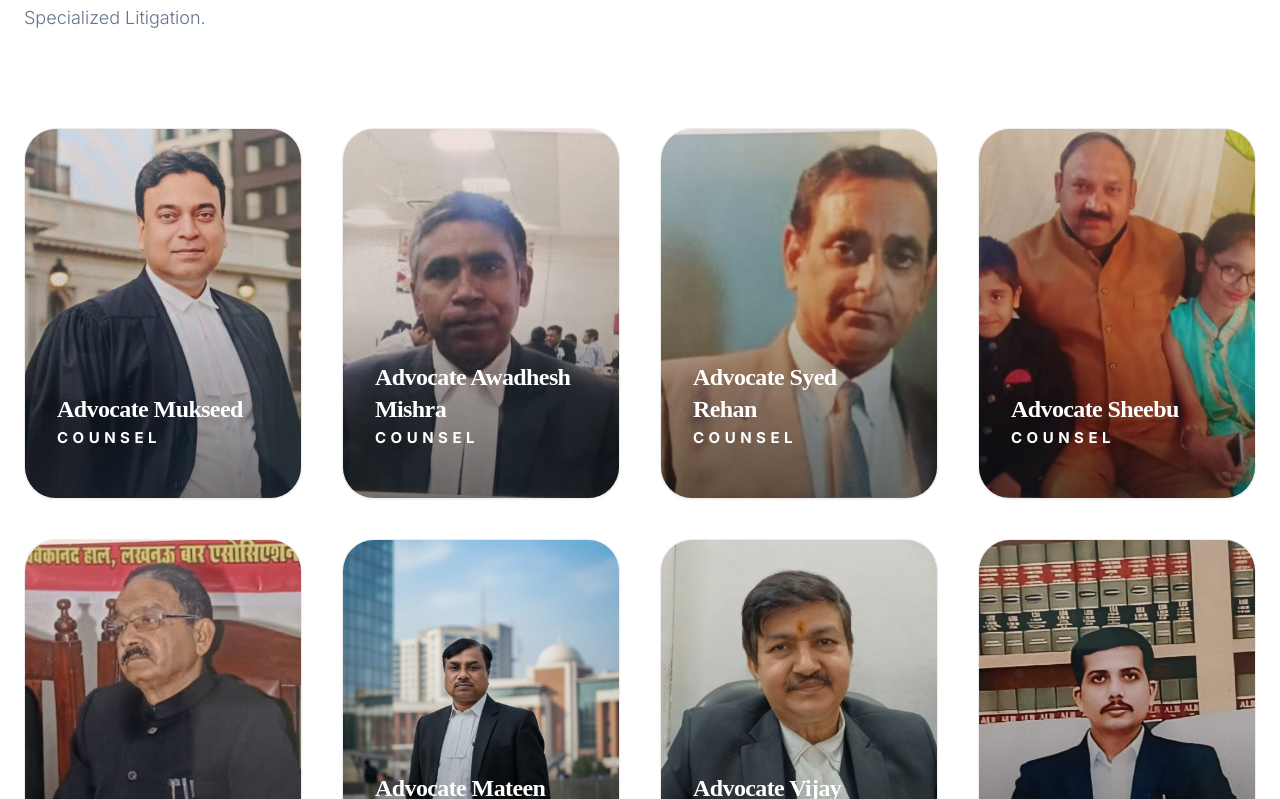
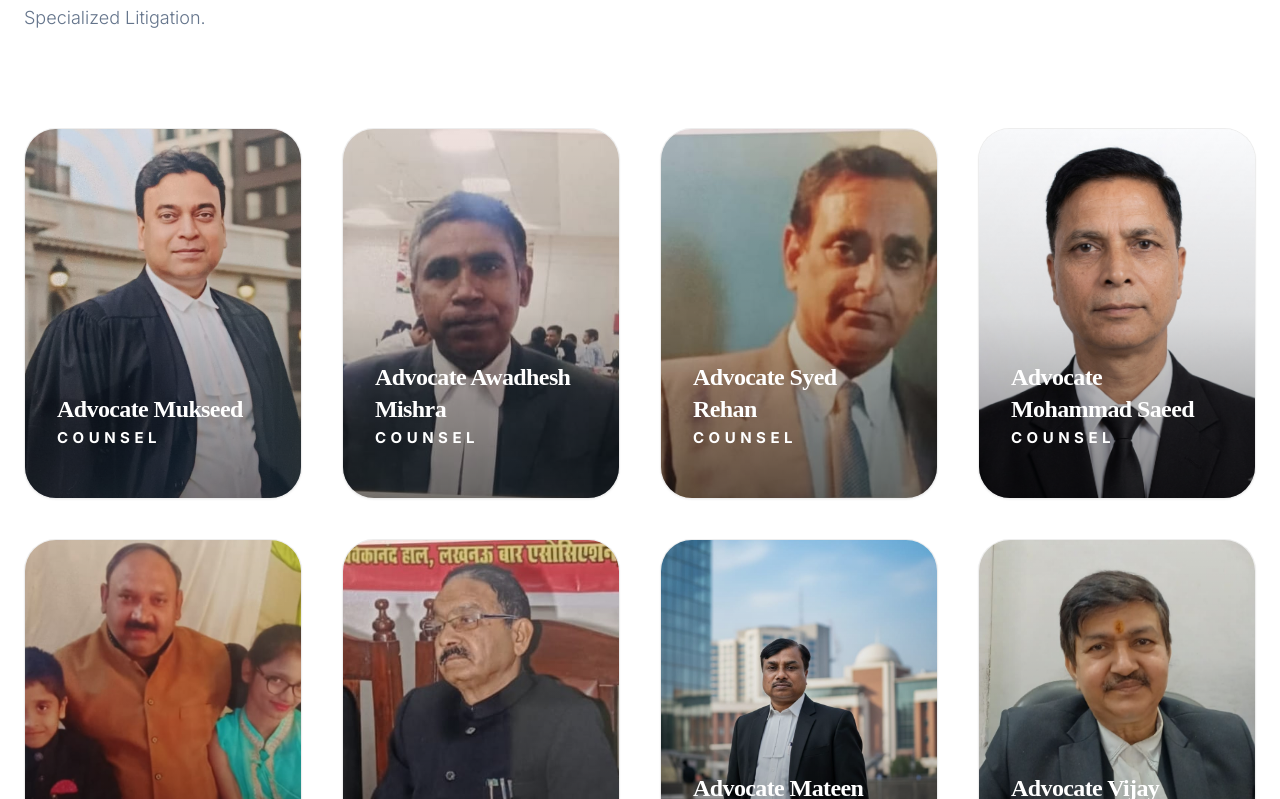
Before and after one commit to airoindia2022/Law-Firm, a React (Vite) app: page /team in a window 1280 px wide. Shown: the part 1841-2640 px from the top of the page. Built offline with nearby package versions, Linux system fonts and the light colour scheme.

Commit message:
feat: Add initial data for menu items, practice areas, and team members, along with associated images.

```diff
--- a/src/data.js
+++ b/src/data.js
@@ -208,6 +208,13 @@ export const TEAM_MEMBERS = [
         addres: 'Lucknow'
     },
     {
+
+        slug: 'saeed',
+        name: 'Advocate Mohammad Saeed',
+        role: 'Counsel',
+        addres: 'Lucknow'
+    },
+    {
         slug: 'sheebu',
         name: 'Advocate Sheebu',
         role: 'Counsel',
```
Also changed, not shown: src/asserts/saeed.jpeg (added).
